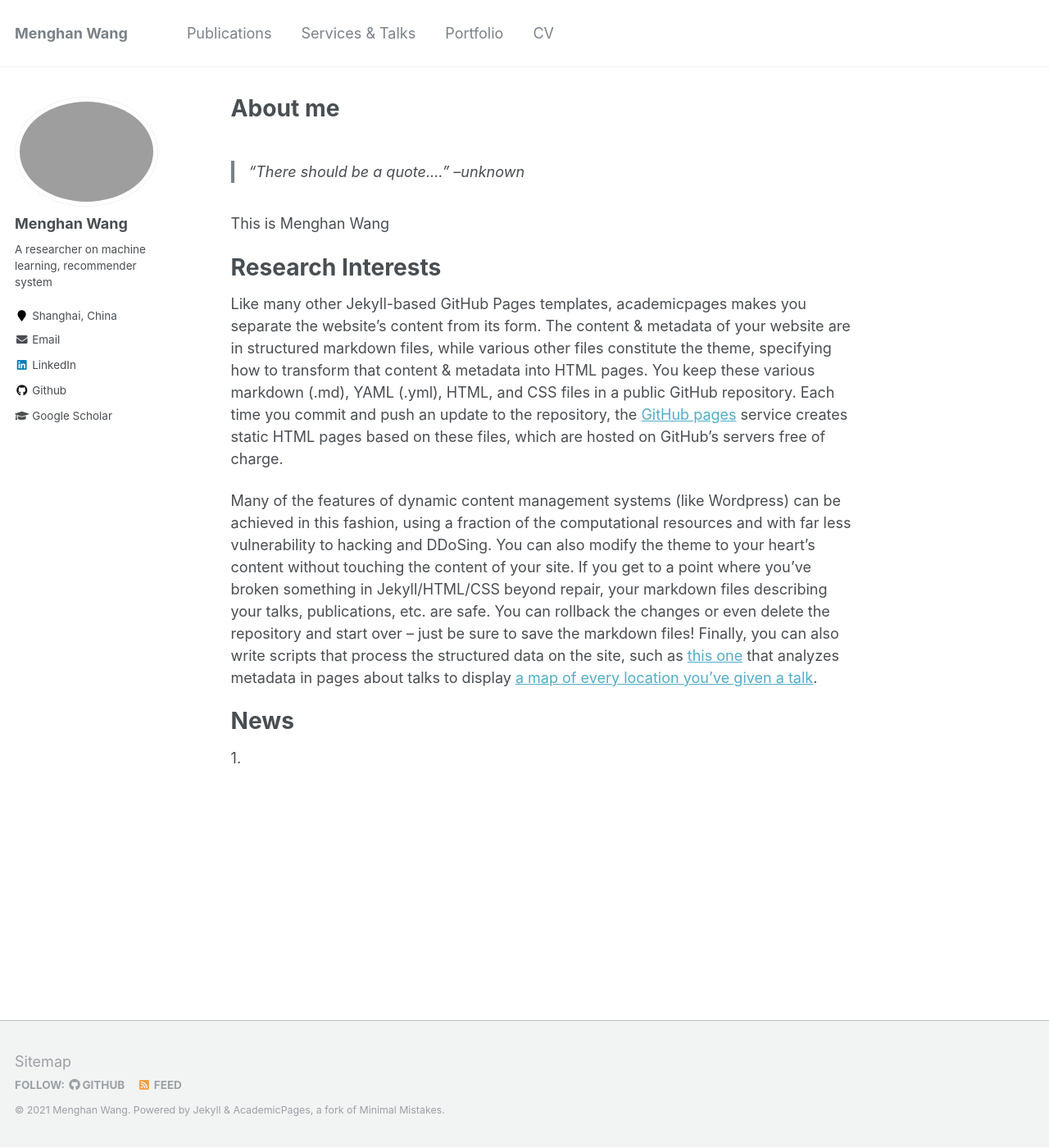
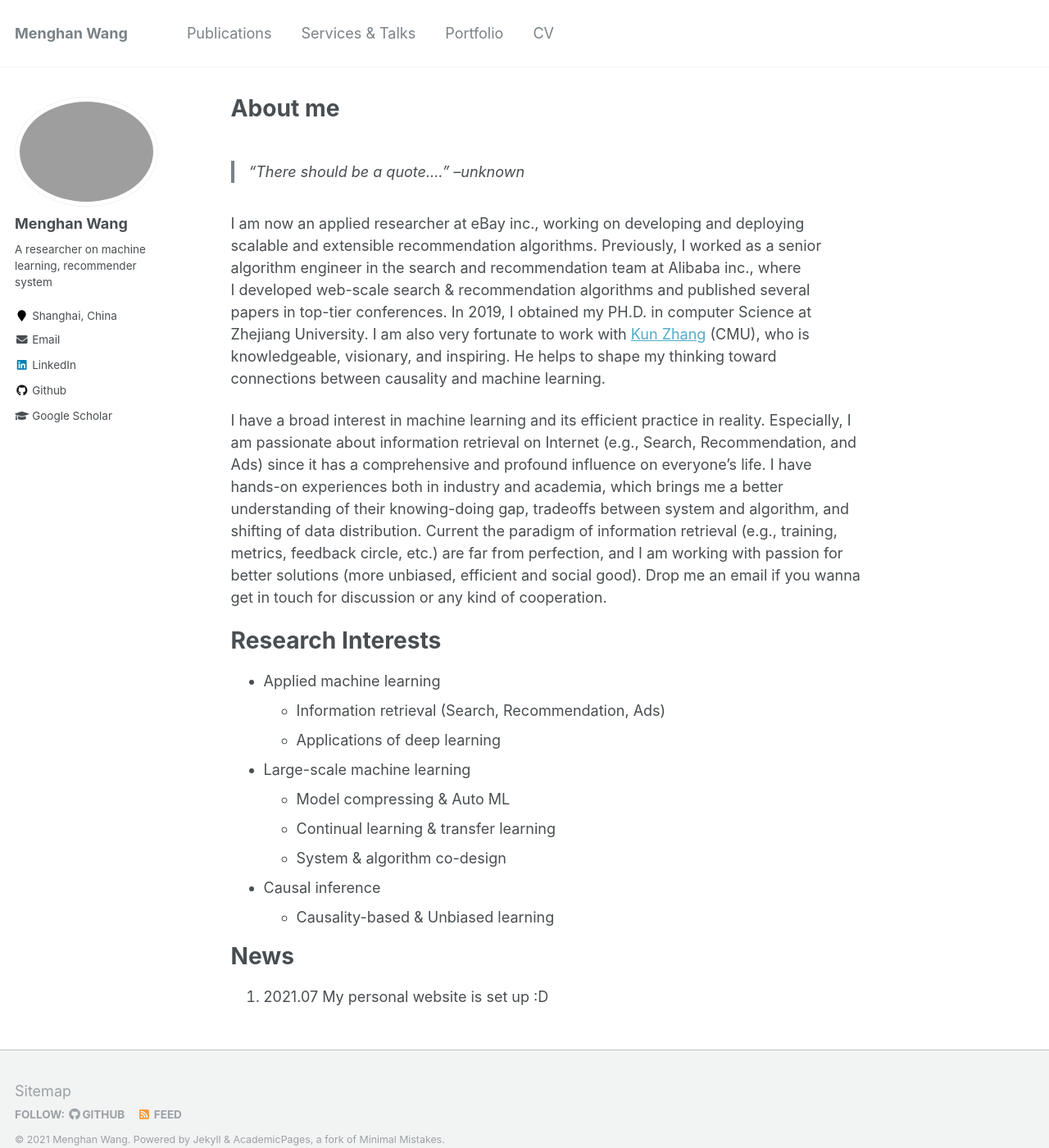
Before and after one commit to 99731/99731.github.io, a Jekyll site: the page built from _pages/about.md, in a window 1280 px wide and 1400 px high. Shown: the whole window at 82% size. Built offline with Jekyll 4.4.1, drawn with Linux system fonts in a browser that asks for light colours.

```diff
--- a/_config.yml
+++ b/_config.yml
@@ -11,7 +11,7 @@ title                    : "Menghan Wang "
 title_separator          : "-"
 name                     : &name "Menghan Wang"
 description              : &description "personal description"
-url                      : http://127.0.0.1:4000 #https://99731.github.io # the base hostname & protocol for your site e.g. "https://mmistakes.github.io"
+url                      : https://99731.github.io #http://127.0.0.1:4000 # the base hostname & protocol for your site e.g. "https://mmistakes.github.io"
 baseurl                  : "" # the subpath of your site, e.g. "/blog"
 repository               : "99731/99731.github.io"
 teaser                   :  # filename of teaser fallback teaser image placed in /images/, .e.g. "500x300.png"
--- a/_pages/about.md
+++ b/_pages/about.md
@@ -9,14 +9,36 @@ redirect_from:
 ---
 >  <q>There should be a quote.&#8230;</q> &#8211;unknown
 
-This is Menghan Wang
+I am now an applied researcher at eBay inc., working on developing and deploying scalable and extensible recommendation algorithms.
+Previously, I worked as a senior algorithm engineer in the search and recommendation team at Alibaba inc., where
+I developed web-scale search & recommendation algorithms and published several papers in top-tier conferences.
+In 2019, I obtained my PH.D. in computer Science at Zhejiang University.
+I am also very fortunate to work with [Kun Zhang](http://www.andrew.cmu.edu/user/kunz1/ "kun zhang") (CMU),
+who is knowledgeable, visionary, and inspiring. He helps to shape my thinking toward connections between causality and machine learning.
+
+I have a broad interest in machine learning and its efficient practice in reality.
+Especially, I am passionate about information retrieval on Internet (e.g., Search, Recommendation, and Ads)
+since it has a comprehensive and profound influence on everyone's life.
+I have hands-on experiences both in industry and academia, which brings me
+a better understanding of their knowing-doing gap, tradeoffs between system and algorithm, and shifting of data distribution.
+Current the paradigm of information retrieval (e.g., training, metrics, feedback circle, etc.) are far from perfection, and I am working
+with passion for better solutions (more unbiased, efficient and social good).
+ Drop me an email if you wanna get in touch for discussion or any kind of cooperation.
 
 Research Interests
 ======
-Like many other Jekyll-based GitHub Pages templates, academicpages makes you separate the website's content from its form. The content & metadata of your website are in structured markdown files, while various other files constitute the theme, specifying how to transform that content & metadata into HTML pages. You keep these various markdown (.md), YAML (.yml), HTML, and CSS files in a public GitHub repository. Each time you commit and push an update to the repository, the [GitHub pages](https://pages.github.com/) service creates static HTML pages based on these files, which are hosted on GitHub's servers free of charge.
+* Applied machine learning
+    * Information retrieval (Search, Recommendation, Ads)
+    * Applications of deep learning
+* Large-scale machine learning
+    * Model compressing & Auto ML
+    * Continual learning & transfer learning
+    * System & algorithm co-design
+* Causal inference
+    * Causality-based & Unbiased learning
 
-Many of the features of dynamic content management systems (like Wordpress) can be achieved in this fashion, using a fraction of the computational resources and with far less vulnerability to hacking and DDoSing. You can also modify the theme to your heart's content without touching the content of your site. If you get to a point where you've broken something in Jekyll/HTML/CSS beyond repair, your markdown files describing your talks, publications, etc. are safe. You can rollback the changes or even delete the repository and start over -- just be sure to save the markdown files! Finally, you can also write scripts that process the structured data on the site, such as [this one](https://github.com/academicpages/academicpages.github.io/blob/master/talkmap.ipynb) that analyzes metadata in pages about talks to display [a map of every location you've given a talk](https://academicpages.github.io/talkmap.html).
+
 
 News
 ======
-1.
+1. 2021.07 My personal website is set up :D
```
Also changed, not shown: _pages/publications.md (+1 -1 lines), _publications/2015-10-01-paper-title-number-3.md (+7 -7 lines).
